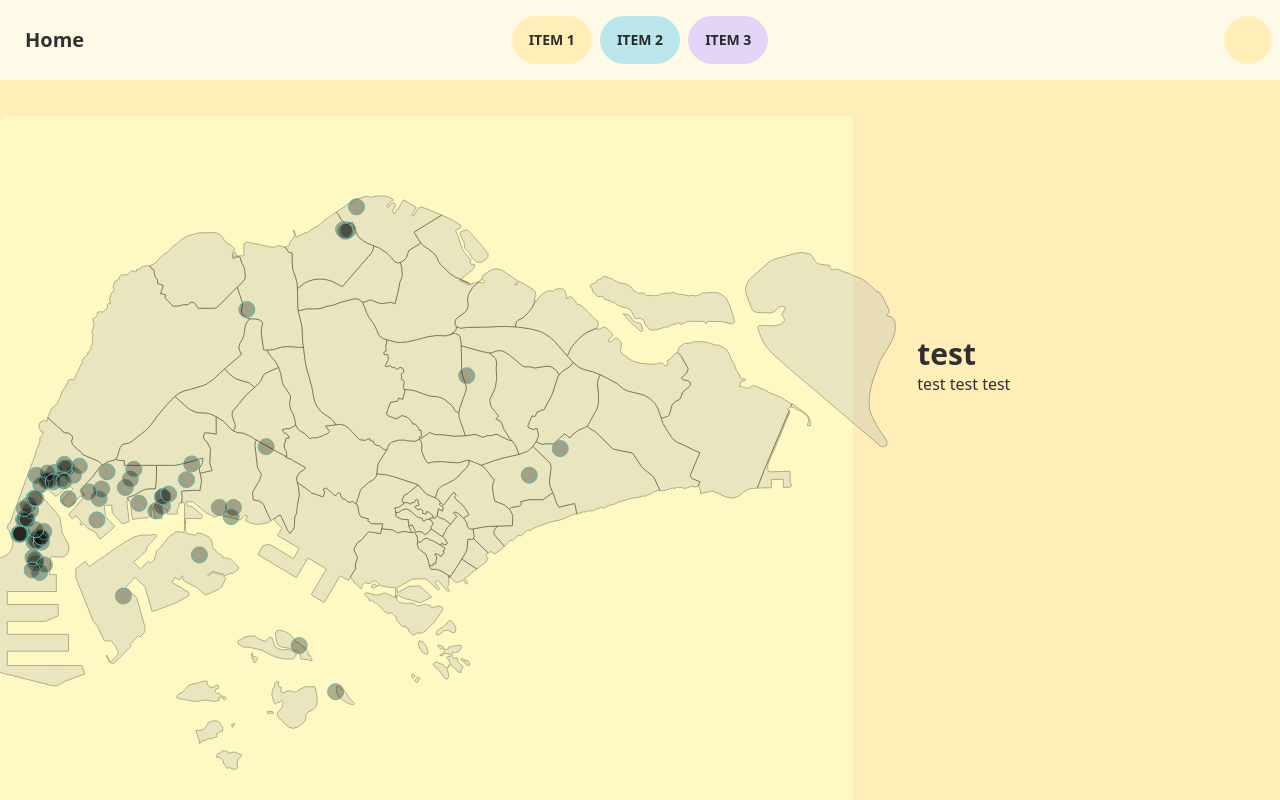
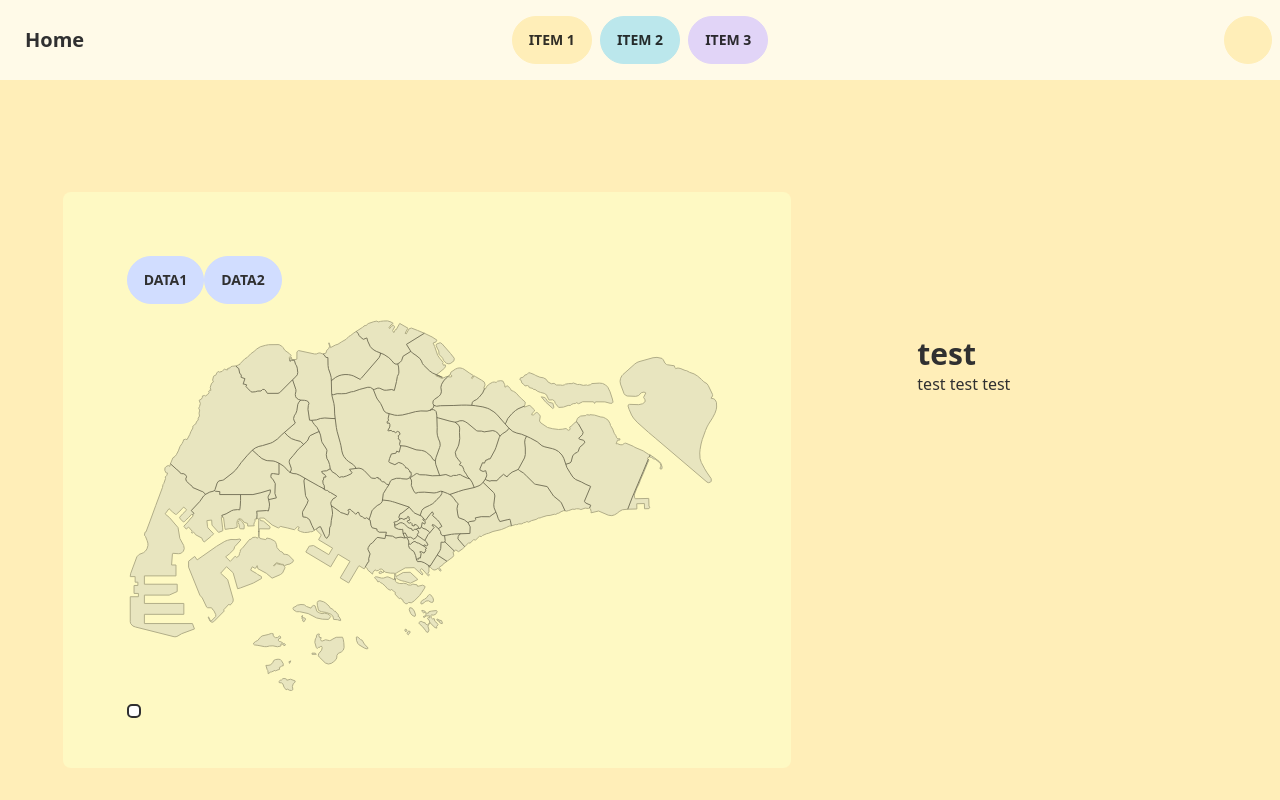
Before and after one commit to 9vek/IN6221-Group-Project, a Vue app: page /1 in a window 1280 px wide. Built offline with nearby package versions, Linux system fonts and the light colour scheme; some icons are missing.

Commit message:
map switch data but buggy

```diff
--- a/src/components/charts/MapWithBubble.vue
+++ b/src/components/charts/MapWithBubble.vue
@@ -1,15 +1,18 @@
 <script setup lang="ts">
-import { defineProps, onMounted } from 'vue'
+import { ref, defineProps, onMounted } from 'vue'
 import * as d3 from "d3"
 
 const props = defineProps({
-  file: String
+  file1: String,
+  file2: String,
 })
 
-const drawTest = (file: String) => {
+const updateData = ref<(input: string) => void>(() => {})
+
+const drawTest = (file1: String, file2: String, updateDataRef: any) => {
   // set width and height of svg
-  const width = 1200
-  const height = 600
+  const width = 600
+  const height = 400
 
   // The svg
   const svg = d3.select("#map")
@@ -19,17 +22,19 @@ const drawTest = (file: String) => {
 
   // Map and projection
   const projection = d3.geoMercator()
-    .center([103.84, 1.32])                // GPS of location to zoom on
-    .scale(width * 90)                       // This is like the zoom
+    .center([103.85, 1.32])                // GPS of location to zoom on
+    .scale(width * 116)                       // This is like the zoom
     .translate([width / 2, height / 2])
 
   // Load external data and boot
   Promise.all([
     d3.json("./src/data/geo/Singapore.geojson"),
-    d3.json(file as string)
+    d3.json(file1 as string),
+    d3.json(file2 as string)
   ]).then(function (data) {
     let mapData = data[0]
-    let infoData = data[1]
+    let infoData1 = data[1]
+    let infoData2 = data[2]
 
     // Draw the map
     svg.append("g")
@@ -42,6 +47,10 @@ const drawTest = (file: String) => {
       )
       .style("stroke", "black")
       .style("opacity", .3)
+
+      const color = d3.scaleOrdinal()
+      .domain(["A", "B", "C" ])
+      .range([ "#402D54", "#D18975", "#8FD175"])
 
     // create a tooltip
     const Tooltip = d3.select("#map")
@@ -77,10 +86,20 @@ const drawTest = (file: String) => {
       Tooltip.style("opacity", 0)
     }
 
-    // Add circles:
+    updateDataRef.value = (input: string) => {
+      var data = infoData1
+
+        if (input == "2") {
+          data = infoData2
+        }
+
+        if (input == "1") {
+          data = infoData1
+        }
+          // Add circles
       svg
         .selectAll("myCircles")
-      .data(infoData.features)
+        .data(data.features)
         .join("circle")
         .attr("cx", d => projection(d.geometry.coordinates)[0])
         .attr("cy", d => projection(d.geometry.coordinates)[1])
@@ -93,17 +112,21 @@ const drawTest = (file: String) => {
         .on("mouseover", mouseover)
         .on("mousemove", mousemove)
         .on("mouseleave", mouseleave)
+    }
   })
 }
 
 onMounted(() => {
-  drawTest(props.file as string)
+  drawTest(props.file1 as string, props.file2 as string, updateData)
 })
-
 </script>
 
 <template>
-  <div id="map" class="w-fit h-fit"></div>
+  <div>
+    <div @click="updateData('1')" class="btn"> Data1 </div>
+    <div @click="updateData('2')" class="btn"> Data2 </div>
+    <div id="map" class="w-full h-full"></div>
+  </div>
 </template>
 
 <style scoped>
--- a/src/views/Page1.vue
+++ b/src/views/Page1.vue
@@ -1,13 +1,15 @@
 <script setup lang='ts'>
 import MapBubble from '../components/charts/MapWithBubble.vue'
 import TextWithTitle from '../components/charts/TextWithTitle.vue';
-const ewasteData = './src/data/geo/filtered_WasteTreatmentGEOJSON.geojson'
+const ewasteData = './src/data/geo/filtered_EwasteRecycling.geojson'
+const wasteTreatmentData = './src/data/geo/filtered_WasteTreatmentGEOJSON.geojson'
+
 </script>
 
 <template>
   <div class="bg-primary h-screen grid grid-cols-3 place-items-center">
     <div class="col-span-2 grid grid-cols-1 place-items-center bg-yellow-100 rounded-lg p-16">
-      <MapBubble :file="ewasteData" />
+      <MapBubble :file1="ewasteData" :file2="wasteTreatmentData" />
     </div>
     <TextWithTitle :title="'test'" :text="'test test test'" />
   </div>
```
Lines whose indentation alone changed are shown as unchanged.
